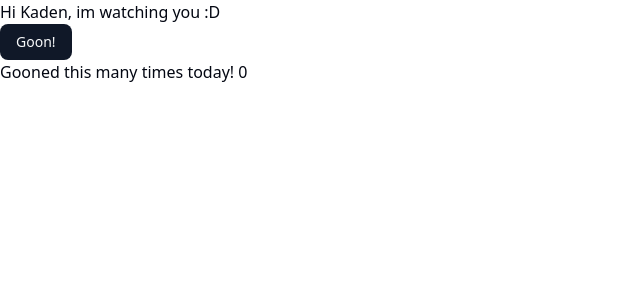
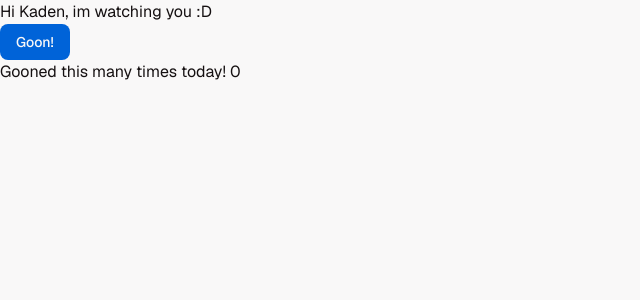
Before and after one commit to t-cain-dot/Portfolio, a Next.js app: page /Kaden in a window 1280 px wide. Shown: the top 300 px of the page, without its empty margins (0-640 px from the left). Built offline with nearby package versions, Linux system fonts and the light colour scheme.

Commit message:
css changes

```diff
--- a/app/globals.css
+++ b/app/globals.css
@@ -1,118 +1,119 @@
-
 @import "tailwindcss";
 @import "tw-animate-css";
 
 @custom-variant dark (&:is(.dark *));
-@tailwind base;
-@tailwind components;
-@tailwind utilities;
+
+:root {
+  /* Updated color scheme to modern blue and neutral palette */
+  --background: oklch(0.98 0.001 0);
+  --foreground: oklch(0.18 0.01 0);
+  --card: oklch(1 0 0);
+  --card-foreground: oklch(0.18 0.01 0);
+  --popover: oklch(1 0 0);
+  --popover-foreground: oklch(0.18 0.01 0);
+  --primary: oklch(0.52 0.2 256);
+  --primary-foreground: oklch(0.98 0.001 0);
+  --secondary: oklch(0.94 0.01 0);
+  --secondary-foreground: oklch(0.18 0.01 0);
+  --muted: oklch(0.93 0.01 0);
+  --muted-foreground: oklch(0.5 0.01 0);
+  --accent: oklch(0.52 0.2 256);
+  --accent-foreground: oklch(0.98 0.001 0);
+  --destructive: oklch(0.577 0.245 27.325);
+  --destructive-foreground: oklch(0.577 0.245 27.325);
+  --border: oklch(0.92 0.001 0);
+  --input: oklch(0.95 0.001 0);
+  --ring: oklch(0.52 0.2 256);
+  --chart-1: oklch(0.52 0.2 256);
+  --chart-2: oklch(0.6 0.118 184.704);
+  --chart-3: oklch(0.398 0.07 227.392);
+  --chart-4: oklch(0.828 0.189 84.429);
+  --chart-5: oklch(0.769 0.188 70.08);
+  --radius: 0.625rem;
+  --sidebar: oklch(0.98 0.001 0);
+  --sidebar-foreground: oklch(0.18 0.01 0);
+  --sidebar-primary: oklch(0.52 0.2 256);
+  --sidebar-primary-foreground: oklch(0.98 0.001 0);
+  --sidebar-accent: oklch(0.94 0.01 0);
+  --sidebar-accent-foreground: oklch(0.18 0.01 0);
+  --sidebar-border: oklch(0.92 0.001 0);
+  --sidebar-ring: oklch(0.52 0.2 256);
+}
+
+.dark {
+  --background: oklch(0.12 0.005 0);
+  --foreground: oklch(0.95 0.01 0);
+  --card: oklch(0.18 0.01 0);
+  --card-foreground: oklch(0.95 0.01 0);
+  --popover: oklch(0.18 0.01 0);
+  --popover-foreground: oklch(0.95 0.01 0);
+  --primary: oklch(0.6 0.22 256);
+  --primary-foreground: oklch(0.12 0.005 0);
+  --secondary: oklch(0.22 0.01 0);
+  --secondary-foreground: oklch(0.95 0.01 0);
+  --muted: oklch(0.28 0.01 0);
+  --muted-foreground: oklch(0.6 0.01 0);
+  --accent: oklch(0.6 0.22 256);
+  --accent-foreground: oklch(0.12 0.005 0);
+  --destructive: oklch(0.396 0.141 25.723);
+  --destructive-foreground: oklch(0.637 0.237 25.331);
+  --border: oklch(0.28 0.01 0);
+  --input: oklch(0.22 0.01 0);
+  --ring: oklch(0.6 0.22 256);
+  --chart-1: oklch(0.6 0.22 256);
+  --chart-2: oklch(0.696 0.17 162.48);
+  --chart-3: oklch(0.769 0.188 70.08);
+  --chart-4: oklch(0.627 0.265 303.9);
+  --chart-5: oklch(0.645 0.246 16.439);
+  --sidebar: oklch(0.18 0.01 0);
+  --sidebar-foreground: oklch(0.95 0.01 0);
+  --sidebar-primary: oklch(0.6 0.22 256);
+  --sidebar-primary-foreground: oklch(0.95 0.01 0);
+  --sidebar-accent: oklch(0.22 0.01 0);
+  --sidebar-accent-foreground: oklch(0.95 0.01 0);
+  --sidebar-border: oklch(0.28 0.01 0);
+  --sidebar-ring: oklch(0.6 0.22 256);
+}
+
 @theme inline {
+  --font-sans: "Geist", "Geist Fallback";
+  --font-mono: "Geist Mono", "Geist Mono Fallback";
   --color-background: var(--background);
   --color-foreground: var(--foreground);
-  --font-sans: var(--font-geist-sans);
-  --font-mono: var(--font-geist-mono);
-  --color-sidebar-ring: var(--sidebar-ring);
-  --color-sidebar-border: var(--sidebar-border);
-  --color-sidebar-accent-foreground: var(--sidebar-accent-foreground);
-  --color-sidebar-accent: var(--sidebar-accent);
-  --color-sidebar-primary-foreground: var(--sidebar-primary-foreground);
-  --color-sidebar-primary: var(--sidebar-primary);
-  --color-sidebar-foreground: var(--sidebar-foreground);
-  --color-sidebar: var(--sidebar);
+  --color-card: var(--card);
+  --color-card-foreground: var(--card-foreground);
+  --color-popover: var(--popover);
+  --color-popover-foreground: var(--popover-foreground);
+  --color-primary: var(--primary);
+  --color-primary-foreground: var(--primary-foreground);
+  --color-secondary: var(--secondary);
+  --color-secondary-foreground: var(--secondary-foreground);
+  --color-muted: var(--muted);
+  --color-muted-foreground: var(--muted-foreground);
+  --color-accent: var(--accent);
+  --color-accent-foreground: var(--accent-foreground);
+  --color-destructive: var(--destructive);
+  --color-destructive-foreground: var(--destructive-foreground);
+  --color-border: var(--border);
+  --color-input: var(--input);
+  --color-ring: var(--ring);
+  --color-chart-1: var(--chart-1);
+  --color-chart-2: var(--chart-2);
+  --color-chart-3: var(--chart-3);
+  --color-chart-4: var(--chart-4);
   --color-chart-5: var(--chart-5);
-  --color-chart-4: var(--chart-4);
-  --color-chart-3: var(--chart-3);
-  --color-chart-2: var(--chart-2);
-  --color-chart-1: var(--chart-1);
-  --color-ring: var(--ring);
-  --color-input: var(--input);
-  --color-border: var(--border);
-  --color-destructive: var(--destructive);
-  --color-accent-foreground: var(--accent-foreground);
-  --color-accent: var(--accent);
-  --color-muted-foreground: var(--muted-foreground);
-  --color-muted: var(--muted);
-  --color-secondary-foreground: var(--secondary-foreground);
-  --color-secondary: var(--secondary);
-  --color-primary-foreground: var(--primary-foreground);
-  --color-primary: var(--primary);
-  --color-popover-foreground: var(--popover-foreground);
-  --color-popover: var(--popover);
-  --color-card-foreground: var(--card-foreground);
-  --color-card: var(--card);
   --radius-sm: calc(var(--radius) - 4px);
   --radius-md: calc(var(--radius) - 2px);
   --radius-lg: var(--radius);
   --radius-xl: calc(var(--radius) + 4px);
-}
-
-:root {
-  --radius: 0.625rem;
-  --background: oklch(1 0 0);
-  --foreground: oklch(0.13 0.028 261.692);
-  --card: oklch(1 0 0);
-  --card-foreground: oklch(0.13 0.028 261.692);
-  --popover: oklch(1 0 0);
-  --popover-foreground: oklch(0.13 0.028 261.692);
-  --primary: oklch(0.21 0.034 264.665);
-  --primary-foreground: oklch(0.985 0.002 247.839);
-  --secondary: oklch(0.967 0.003 264.542);
-  --secondary-foreground: oklch(0.21 0.034 264.665);
-  --muted: oklch(0.967 0.003 264.542);
-  --muted-foreground: oklch(0.551 0.027 264.364);
-  --accent: oklch(0.967 0.003 264.542);
-  --accent-foreground: oklch(0.21 0.034 264.665);
-  --destructive: oklch(0.577 0.245 27.325);
-  --border: oklch(0.928 0.006 264.531);
-  --input: oklch(0.928 0.006 264.531);
-  --ring: oklch(0.707 0.022 261.325);
-  --chart-1: oklch(0.646 0.222 41.116);
-  --chart-2: oklch(0.6 0.118 184.704);
-  --chart-3: oklch(0.398 0.07 227.392);
-  --chart-4: oklch(0.828 0.189 84.429);
-  --chart-5: oklch(0.769 0.188 70.08);
-  --sidebar: oklch(0.985 0.002 247.839);
-  --sidebar-foreground: oklch(0.13 0.028 261.692);
-  --sidebar-primary: oklch(0.21 0.034 264.665);
-  --sidebar-primary-foreground: oklch(0.985 0.002 247.839);
-  --sidebar-accent: oklch(0.967 0.003 264.542);
-  --sidebar-accent-foreground: oklch(0.21 0.034 264.665);
-  --sidebar-border: oklch(0.928 0.006 264.531);
-  --sidebar-ring: oklch(0.707 0.022 261.325);
-}
-
-.dark {
-  --background: oklch(0.13 0.028 261.692);
-  --foreground: oklch(0.985 0.002 247.839);
-  --card: oklch(0.21 0.034 264.665);
-  --card-foreground: oklch(0.985 0.002 247.839);
-  --popover: oklch(0.21 0.034 264.665);
-  --popover-foreground: oklch(0.985 0.002 247.839);
-  --primary: oklch(0.928 0.006 264.531);
-  --primary-foreground: oklch(0.21 0.034 264.665);
-  --secondary: oklch(0.278 0.033 256.848);
-  --secondary-foreground: oklch(0.985 0.002 247.839);
-  --muted: oklch(0.278 0.033 256.848);
-  --muted-foreground: oklch(0.707 0.022 261.325);
-  --accent: oklch(0.278 0.033 256.848);
-  --accent-foreground: oklch(0.985 0.002 247.839);
-  --destructive: oklch(0.704 0.191 22.216);
-  --border: oklch(1 0 0 / 10%);
-  --input: oklch(1 0 0 / 15%);
-  --ring: oklch(0.551 0.027 264.364);
-  --chart-1: oklch(0.488 0.243 264.376);
-  --chart-2: oklch(0.696 0.17 162.48);
-  --chart-3: oklch(0.769 0.188 70.08);
-  --chart-4: oklch(0.627 0.265 303.9);
-  --chart-5: oklch(0.645 0.246 16.439);
-  --sidebar: oklch(0.21 0.034 264.665);
-  --sidebar-foreground: oklch(0.985 0.002 247.839);
-  --sidebar-primary: oklch(0.488 0.243 264.376);
-  --sidebar-primary-foreground: oklch(0.985 0.002 247.839);
-  --sidebar-accent: oklch(0.278 0.033 256.848);
-  --sidebar-accent-foreground: oklch(0.985 0.002 247.839);
-  --sidebar-border: oklch(1 0 0 / 10%);
-  --sidebar-ring: oklch(0.551 0.027 264.364);
+  --color-sidebar: var(--sidebar);
+  --color-sidebar-foreground: var(--sidebar-foreground);
+  --color-sidebar-primary: var(--sidebar-primary);
+  --color-sidebar-primary-foreground: var(--sidebar-primary-foreground);
+  --color-sidebar-accent: var(--sidebar-accent);
+  --color-sidebar-accent-foreground: var(--sidebar-accent-foreground);
+  --color-sidebar-border: var(--sidebar-border);
+  --color-sidebar-ring: var(--sidebar-ring);
 }
 
 @layer base {
```
